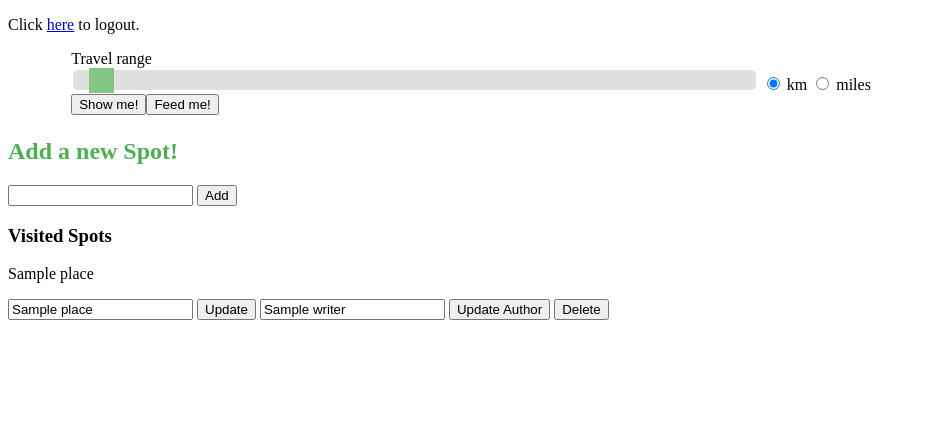
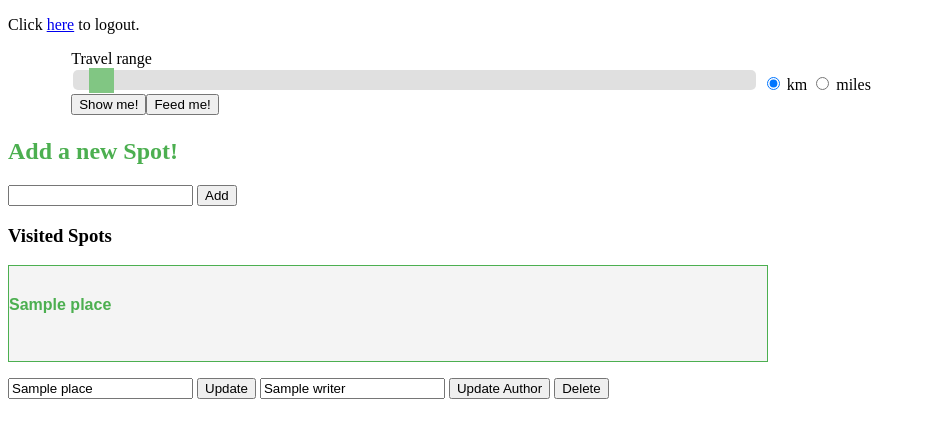
Before and after one commit to ArleneAndrews/LunchProof, a Flask app: template templates/index.html in a window 1280 px wide. Shown: the top 438 px of the page, without its empty margins (0-926 px from the left). Run offline with Flask 2, Linux system fonts and the light colour scheme; the template is opened without the code that fills it: most values are stand-ins (such as "Sample title", 1, 10 or a date in 2020); parts of the project's set-up code (start-up, migrations or seed data) failed here and were passed over.

Commit message:
Adjusted look of main page ERRORS INSECURE

```diff
--- a/static/styles/style.css
+++ b/static/styles/style.css
@@ -60,3 +60,32 @@
   background: #4CAF50;
   cursor: pointer;
 }
+
+/* card layout */
+.card {
+  background-color: #f4f4f4;
+  border: 1px solid #4CAF50;
+  width: 60%;
+  height: 95px;
+  position: relative;
+}
+
+.card h2 {
+  color: #4CAF50;
+  margin: 30px 0 12px 0;
+}
+.card h3 {
+  color: #4e4e4e;
+  margin-top: 0;
+  font-weight: normal;
+}
+.card h2, .card h3, .card .time {
+  font-family: Arial, sans-serif;
+  font-size: 16px;
+}
+.card .time {
+  position: absolute;
+  right: 20px;
+  top: 30px;
+  color: #676767;
+}
--- a/templates/index.html
+++ b/templates/index.html
@@ -33,7 +33,9 @@
 
     <h3>Visited Spots</h3>
     {% for spot in spots %}
-      <p>{{spot.place}}</p>
+      <p><div class="card">
+      <h2>{{spot.place}}</h2>
+      </div></p>
       <form method="POST" action="./update">
         <input type="hidden" value="{{spot.place}}" name="oldname">
         <input type="text" value="{{spot.place}}" name="newname">
```
